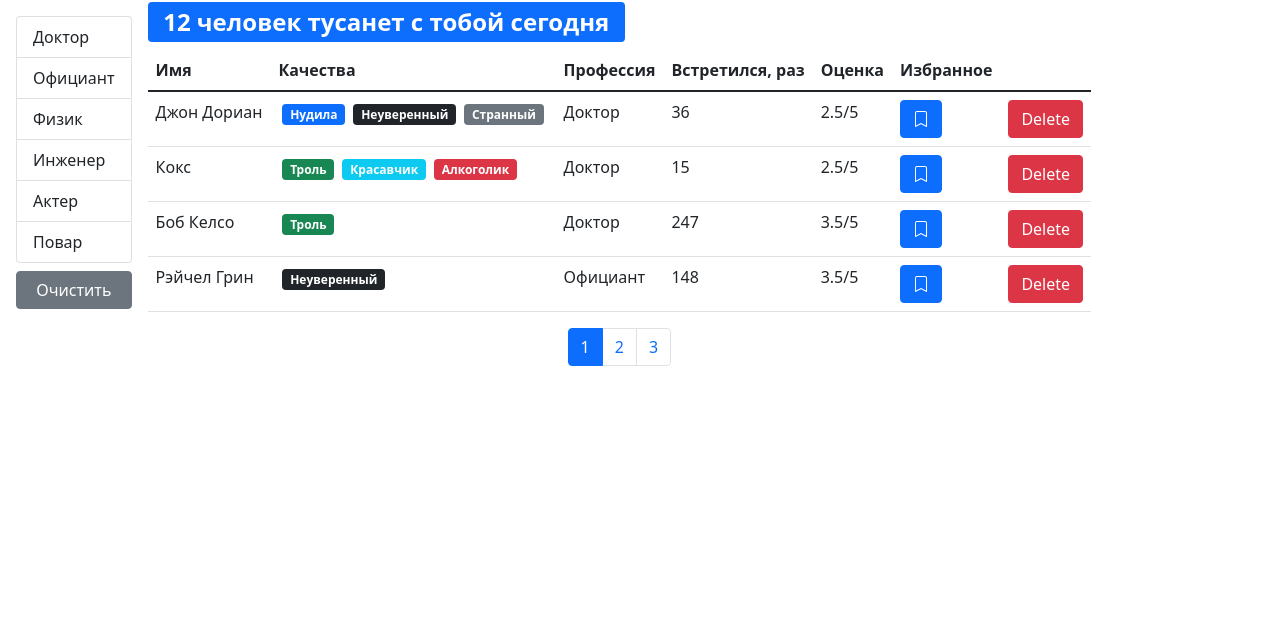
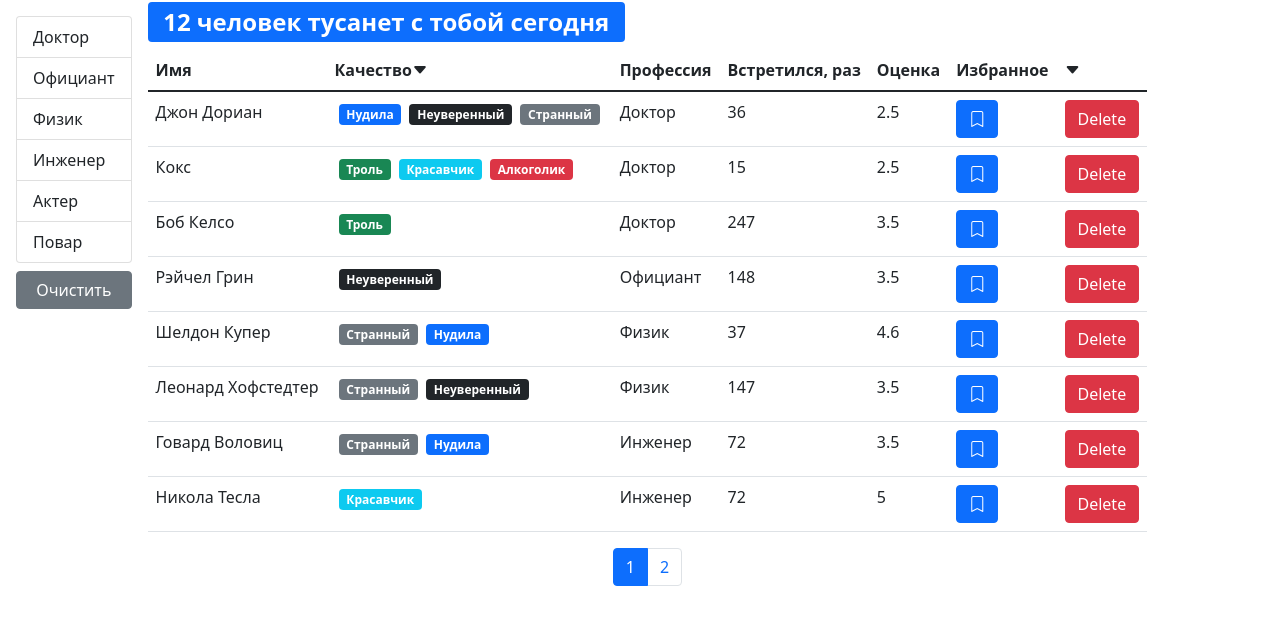
Before and after one commit to FelliniFeed/Course-project, a React (Create React App) app: page / in a window 1280 px wide. Shown: the top 624 px of the page. Built offline with nearby package versions, Linux system fonts and the light colour scheme.

Commit message:
add render sort array

```diff
--- a/src/components/App.js
+++ b/src/components/App.js
@@ -1,37 +1,9 @@
-import React, { useEffect, useState } from "react";
+import React from "react";
 import Users from "./users";
-import api from "../api";
 
 const App = () => {
-    const [users, setUsers] = useState();
-
-    useEffect(() => {
-        api.users.fetchAll().then((data) => setUsers(data));
-    }, []);
-
-    const handleDelete = (userId) =>
-        setUsers(users.filter((user) => user._id !== userId));
-
-    const handleToggleBookmark = (id) => {
-        setUsers(
-            users.map((user) => {
-                if (user._id === id) {
-                    return { ...user, bookmark: !user.bookmark };
-                }
-                return user;
-            })
-        );
-    };
     return (
-        <div>
-            {users && (
-                <Users
-                    users={users}
-                    onDelete={handleDelete}
-                    onToggleBookmark={handleToggleBookmark}
-                />
-            )}
-        </div>
+        <Users/>
     );
 };
 
--- /dev/null
+++ b/src/components/qualitiesList.jsx
@@ -0,0 +1,18 @@
+import React from "react";
+import PropTypes from "prop-types";
+import Qualitie from "./qualitie";
+
+const QualitiesList = ({ qualities }) => {
+    return <>
+        {qualities.map((qualitie) => (
+            <Qualitie key={qualitie._id} {...qualitie} />
+        ))
+        }
+    </>;
+};
+
+QualitiesList.propTypes = {
+    qualities: PropTypes.array.isRequired
+};
+
+export default QualitiesList;
--- /dev/null
+++ b/src/components/table.jsx
@@ -0,0 +1,27 @@
+import React from "react";
+import PropTypes from "prop-types";
+import TableBody from "./tableBody";
+import TableHeader from "./tableHeader";
+
+const Table = ({ onSort, selectedSort, columns, data, children }) => {
+    return (
+        <table className="table">
+            {children || (
+                <>
+                    <TableHeader {...{ onSort, selectedSort, columns }}/>
+                    <TableBody {... { columns, data }}/>
+                </>
+            )}
+        </table>
+    );
+};
+
+Table.propTypes = {
+    onSort: PropTypes.func,
+    selectedSort: PropTypes.object,
+    columns: PropTypes.object,
+    data: PropTypes.array,
+    children: PropTypes.array
+};
+
+export default Table;
--- /dev/null
+++ b/src/components/tableBody.jsx
@@ -0,0 +1,34 @@
+import React from "react";
+import PropTypes from "prop-types";
+import _ from "lodash";
+
+const TableBody = ({ data, columns }) => {
+    const renderContent = (item, column) => {
+        if (columns[column].component) {
+            const component = columns[column].component;
+            if (typeof component === "function") {
+                return component(item);
+            }
+            return component;
+        }
+        return _.get(item, columns[column].path);
+    };
+    return (
+        <tbody>
+            {data.map((item) => (
+                <tr key={item._id}>
+                    {Object.keys(columns).map((column) => (
+                        <td key={column}>
+                            {renderContent(item, column)}
+                        </td>))}
+                </tr>))}
+        </tbody>
+    );
+};
+
+TableBody.propTypes = {
+    data: PropTypes.array.isRequired,
+    columns: PropTypes.object.isRequired
+};
+
+export default TableBody;
--- /dev/null
+++ b/src/components/tableHeader.jsx
@@ -0,0 +1,49 @@
+import React from "react";
+import PropTypes from "prop-types";
+
+const TableHeader = ({ onSort, selectedSort, columns }) => {
+    const handleSort = (item) => {
+        if (selectedSort.path === item) {
+            onSort({
+                ...selectedSort,
+                order: selectedSort.order === "asc" ? "desc" : "asc"
+            });
+        } else {
+            onSort({ path: item, order: "asc" });
+        }
+    };
+    const renderSortArrow = (item) => {
+        if (selectedSort.path === item) {
+            if (selectedSort.order === "desc") {
+                return <i className="bi bi-caret-up-fill"></i>;
+            }
+            return <i className="bi bi-caret-down-fill"></i>;
+        }
+    };
+    return (
+        <thead>
+            <tr>
+                {Object.keys(columns).map((column) => (
+                    <th
+                        key={column}
+                        onClick={ columns[column].path
+                            ? () => handleSort(columns[column].path)
+                            : undefined
+                        }
+                        {...{ role: columns[column].path && "button" }}
+                    >
+                        {columns[column].name}
+                        {renderSortArrow(columns[column].path)}
+                    </th>
+                ))}
+            </tr>
+        </thead>
+    );
+};
+TableHeader.propTypes = {
+    onSort: PropTypes.func.isRequired,
+    selectedSort: PropTypes.object.isRequired,
+    columns: PropTypes.object.isRequired
+};
+
+export default TableHeader;
--- a/src/components/users.jsx
+++ b/src/components/users.jsx
@@ -1,18 +1,40 @@
 import React, { useState, useEffect } from "react";
 import { paginate } from "../utils/paginate";
 import Pagination from "./pagination";
-import User from "./user";
 import GroupList from "./groupList";
 import PropTypes from "prop-types";
 import api from "../api";
 import SearchStatuis from "./searchStatus";
+import UsersTable from "./usersTable";
+import _ from "lodash";
 
-const Users = ({ users: allUsers, ...rest }) => {
-    const pageSize = 4;
+const Users = () => {
+    const pageSize = 8;
 
     const [currentPage, setCurrentPage] = useState(1);
     const [professions, setProfessions] = useState();
     const [selectedProf, setSelectedProf] = useState();
+    const [sortBy, setSortBy] = useState({ iter: "name", order: "asc" });
+
+    const [users, setUsers] = useState();
+
+    useEffect(() => {
+        api.users.fetchAll().then((data) => setUsers(data));
+    }, []);
+
+    const handleDelete = (userId) =>
+        setUsers(users.filter((user) => user._id !== userId));
+
+    const handleToggleBookmark = (id) => {
+        setUsers(
+            users.map((user) => {
+                if (user._id === id) {
+                    return { ...user, bookmark: !user.bookmark };
+                }
+                return user;
+            })
+        );
+    };
 
     useEffect(() => {
         api.professions.fetchAll().then((data) => setProfessions(data));
@@ -29,12 +51,27 @@
     const handlePageChange = (pageIndex) => {
         setCurrentPage(pageIndex);
     };
-    const filteredUsers = selectedProf ? allUsers.filter((user) => JSON.stringify(user.profession) === JSON.stringify(selectedProf)) : allUsers;
+
+    const handleSort = (item) => {
+        setSortBy(item);
+    };
+
+    if (users) {
+        const filteredUsers = selectedProf
+            ? users.filter(
+                (user) =>
+                    JSON.stringify(user.profession) ===
+                    JSON.stringify(selectedProf)
+            )
+            : users;
+
         const count = filteredUsers.length;
-    const userCrop = paginate(filteredUsers, currentPage, pageSize);
+        const sortUsers = _.orderBy(filteredUsers, [sortBy.path], [sortBy.order]);
+        const userCrop = paginate(sortUsers, currentPage, pageSize);
         const clearFilter = () => {
             setSelectedProf();
         };
+
         return (
             <div className="d-flex">
                 {professions && (
@@ -50,24 +87,13 @@
                 <div className="d-flex flex-column">
                     <SearchStatuis length={count} />
                     {count > 0 && (
-                    <table className="table">
-                        <thead>
-                            <tr>
-                                <th>Имя</th>
-                                <th>Качества</th>
-                                <th>Профессия</th>
-                                <th>Встретился, раз</th>
-                                <th>Оценка</th>
-                                <th>Избранное</th>
-                                <th></th>
-                            </tr>
-                        </thead>
-                        <tbody>
-                            {userCrop.map((user) => (
-                                <User key={user._id} {...user} {...rest} />
-                            ))}
-                        </tbody>
-                    </table>
+                        <UsersTable
+                            users={userCrop}
+                            onSort={handleSort}
+                            selectedSort={sortBy}
+                            onDelete={handleDelete}
+                            onToggleBookmark={handleToggleBookmark}
+                        />
                     )}
                     <div className="d-flex justify-content-center">
                         <Pagination
@@ -80,9 +106,11 @@
                 </div>
             </div>
         );
+    }
+    return "loading";
 };
 export default Users;
 
 Users.propTypes = {
-    users: PropTypes.array.isRequired
+    users: PropTypes.array
 };
--- /dev/null
+++ b/src/components/usersTable.jsx
@@ -0,0 +1,52 @@
+import React from "react";
+import PropTypes from "prop-types";
+import Bookmark from "./bookmark";
+import QualitiesList from "./qualitiesList";
+import Table from "./table";
+
+const UsersTable = ({ users, onSort, selectedSort, onToggleBookmark, onDelete, ...rest }) => {
+    const columns = {
+        name: { path: "name", name: "Имя" },
+        qualities: { name: "Качество", component: (user) => (<QualitiesList qualities={user.qualities}/>) },
+        profession: { path: "profession.name", name: "Профессия" },
+        completedMeetings: {
+            path: "completedMeetings",
+            name: "Встретился, раз"
+        },
+        rate: { path: "rate", name: "Оценка" },
+        bookmark: {
+            path: "bookmark",
+            name: "Избранное",
+            component: (user) => (
+                <Bookmark
+                    onClick={() => onToggleBookmark(user._id)}
+                    status={user.bookmark}
+                />
+            )
+        },
+        delete: {
+            component: (user) => (
+                <button
+                    className="btn btn-danger"
+                    onClick={() => onDelete(user._id)}
+                >
+                Delete
+                </button>
+            )
+        }
+    };
+
+    return (
+        <Table onSort={onSort} selectedSort={selectedSort} columns={columns} data={users}/>
+    );
+};
+
+UsersTable.propTypes = {
+    users: PropTypes.array.isRequired,
+    onSort: PropTypes.func.isRequired,
+    selectedSort: PropTypes.object.isRequired,
+    onToggleBookmark: PropTypes.func.isRequired,
+    onDelete: PropTypes.func.isRequired
+};
+
+export default UsersTable;
```
Lines whose indentation alone changed are shown as unchanged.
